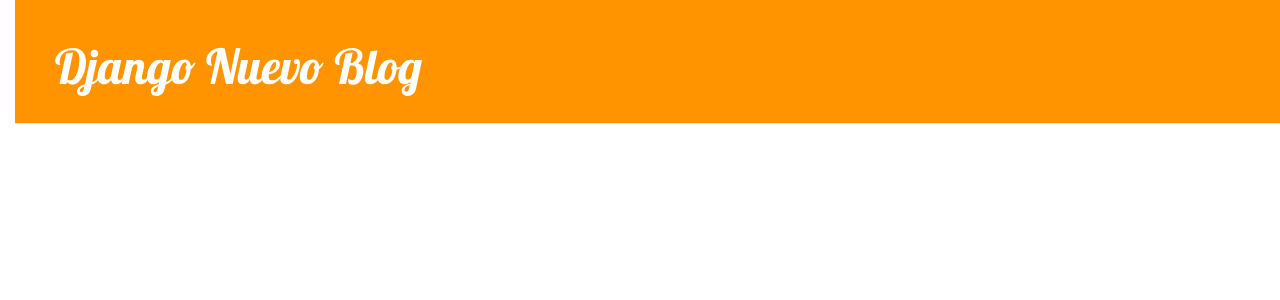
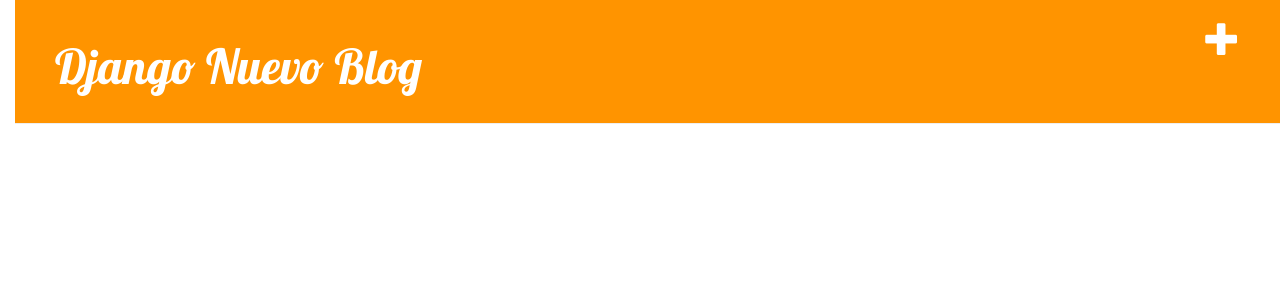
Before and after one commit to aleframari/django-app, a Django app: page / in a window 1280 px wide. Shown: the top 300 px of the page. Run offline with Django 3.2, Linux system fonts and the light colour scheme; data that the repository does not hold is empty; some libraries are stand-ins or nearby versions.

Commit message:
nuevo el mas

```diff
--- a/blog/templates/blog/base.html
+++ b/blog/templates/blog/base.html
@@ -6,9 +6,11 @@
         <link rel="stylesheet" href="//maxcdn.bootstrapcdn.com/bootstrap/3.2.0/css/bootstrap-theme.min.css">
         <link href='//fonts.googleapis.com/css?family=Lobster&subset=latin,latin-ext' rel='stylesheet' type='text/css'>
         <link rel="stylesheet" href="{% static 'css/blog.css' %}">
+          <link href="https://fonts.googleapis.com/css?family=Lobster&subset=latin,latin-ext" rel="stylesheet" type="text/css">
     </head>
     <body>
         <div class="page-header">
+          <a href="{% url 'blog.views.postear_nuevo' %}" class="top-menu"><span class="glyphicon glyphicon-plus"></span></a>
             <h1><a href="/">Django Nuevo Blog</a></h1>
         </div>
         <div class="content container">
```
